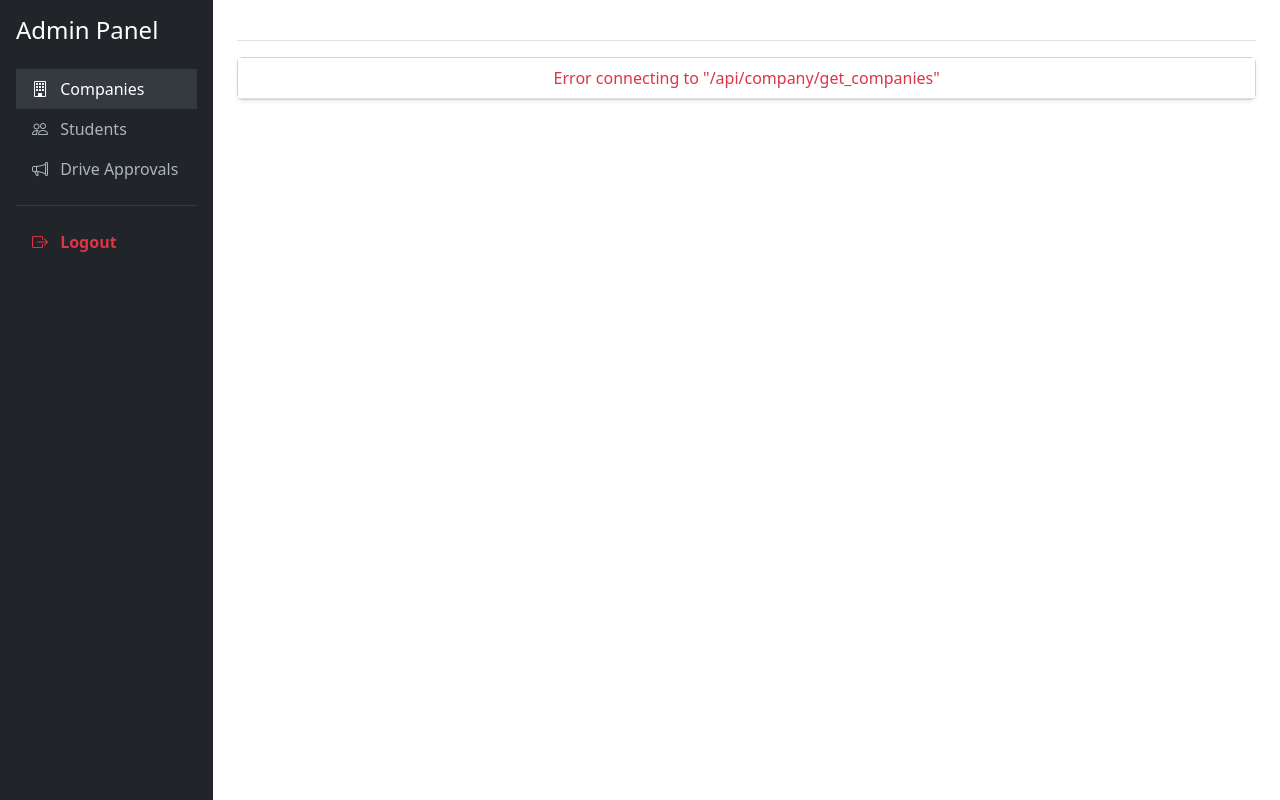
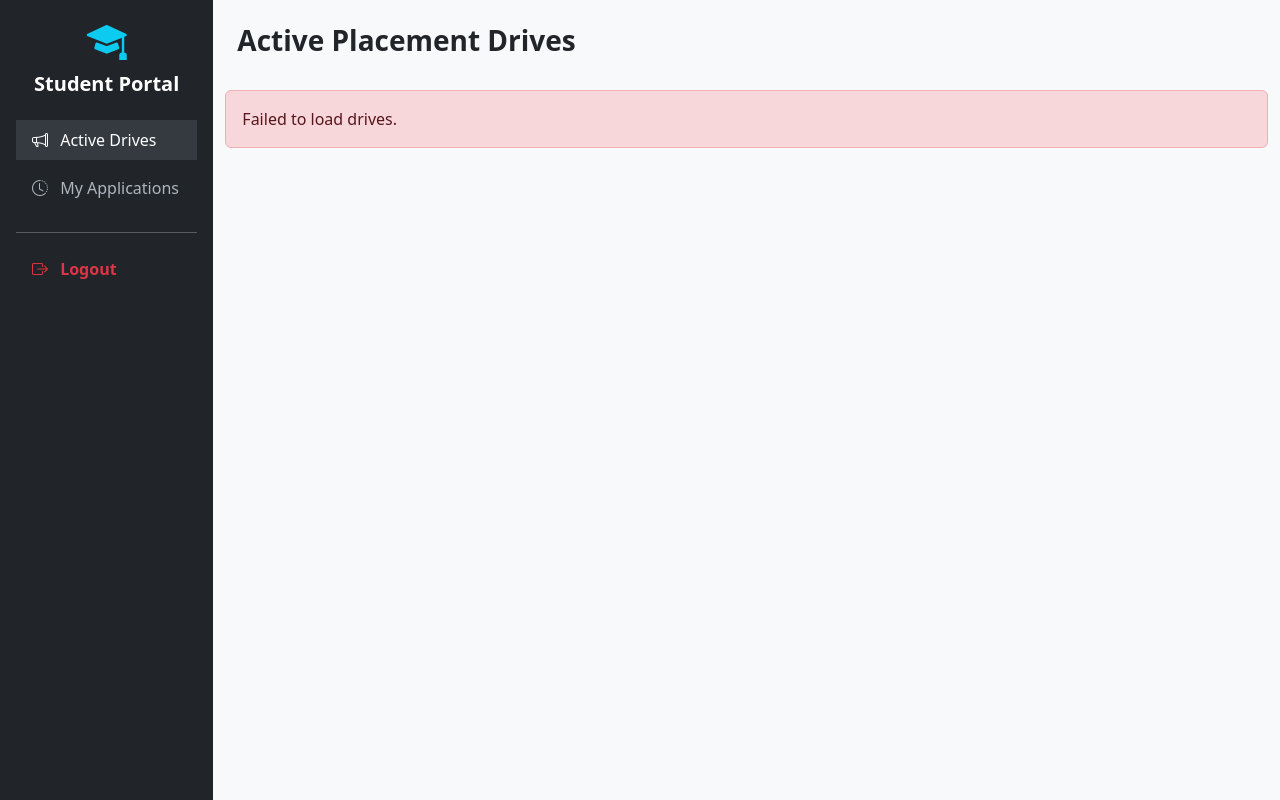
Before and after one commit to 25f2008178/placement-portal-application, a Flask app: template app/templates/student_dashboard.html in a window 1280 px wide. Run offline with Flask 3, Linux system fonts and the light colour scheme; the template is opened without the code that fills it, so the values that code supplies are empty; parts of the project's set-up code (start-up, migrations or seed data) failed here and were passed over.

Commit message:
Milestone-PPA Student-Dashboard-Management

```diff
--- a/app/models.py
+++ b/app/models.py
@@ -62,6 +62,7 @@ class Application(Model):
         ForeignKey("recruitment_drive.id"), nullable=False
     )
     student_id: Mapped[int] = mapped_column(ForeignKey("user.id"), nullable=False)
+    student_email: Mapped[str] = mapped_column(String(255), nullable=False)
 
     status: Mapped[ApplicationStatus] = mapped_column(
         Enum(ApplicationStatus), default=ApplicationStatus.APPLIED, nullable=False
--- a/app/routes/__init__.py
+++ b/app/routes/__init__.py
@@ -32,6 +32,6 @@ def company_dashboard():
 
 
 @main.route("/student")
-@roles_accepted("company")
+@roles_accepted("student")
 def student_dashboard():
     return render_template("student_dashboard.html")
--- a/app/signals.py
+++ b/app/signals.py
@@ -25,9 +25,8 @@ def setup_signals(app: Flask, user_datastore: SQLAlchemyUserDatastore):
                 if not static:
                     static = "static"
 
-                upload_path = os.path.join(static, "uploads/profiles")
-                if not os.path.exists(upload_path):
-                    os.makedirs(upload_path)
+                upload_path = os.path.join(static, "uploads", "profiles")
+                os.makedirs(upload_path, exist_ok=True)
 
                 file.save(os.path.join(upload_path, filename))
                 user.profile_pic = filename
--- a/app/static/js/admin.js
+++ b/app/static/js/admin.js
@@ -10,6 +10,8 @@ const drivesNav = document.getElementById("drivesNav");
 const detailModal = new bootstrap.Modal(document.getElementById("detailModal"));
 const modalBody = document.getElementById("modalBody");
 const modalTitle = document.getElementById("detailModalLabel");
+
+let placementChartInstance = null;
 
 const viewDetails = async (id, type) => {
     modalBody.innerHTML =
@@ -24,6 +26,10 @@ const viewDetails = async (id, type) => {
 
             modalTitle.innerText = `Drive Details: ${drive.title}`;
             modalBody.innerHTML = `
+        <div class="mb-3 text-center">
+            <img src="/static/uploads/profiles/${drive.company_profile_pic}" alt="${drive.company_name} logo" class="img-fluid rounded-circle shadow-sm" style="width: 80px; height: 80px; object-fit: cover;">
+            <p class="mt-2 text-muted fw-bold">${drive.company_name}</p>
+        </div>
         <h6><strong>Requirements:</strong> ${drive.requirements || "No requirements provided."}</h6>
         <p><strong>Description:</strong> ${drive.description}</p>
         <hr>
@@ -58,6 +64,9 @@ const viewDetails = async (id, type) => {
             const company = data[0];
             modalTitle.innerText = company.name;
             modalBody.innerHTML = `
+        <div class="mb-3 text-center">
+            <img src="/static/uploads/profiles/${company.profile_pic}" alt="${company.name} logo" class="img-fluid rounded-circle shadow-sm" style="width: 100px; height: 100px; object-fit: cover;">
+        </div>
         <p><strong>Email:</strong> ${company.email}</p>
         <p><strong>Status:</strong> ${company.is_active ? "Verified" : "Pending"}</p>
       `;
@@ -67,6 +76,9 @@ const viewDetails = async (id, type) => {
             const student = data[0];
             modalTitle.innerText = student.name;
             modalBody.innerHTML = `
+        <div class="mb-3 text-center">
+            <img src="/static/uploads/profiles/${student.profile_pic}" alt="${student.name} photo" class="img-fluid rounded-circle shadow-sm" style="width: 100px; height: 100px; object-fit: cover;">
+        </div>
         <p><strong>Email:</strong> ${student.email}</p>
         <p><strong>Status:</strong> ${student.is_active ? "Verified" : "Pending"}</p>
       `;
@@ -83,6 +95,9 @@ const renderCompanies = (companies) => {
     companyNav.classList.add("active");
     studentNav.classList.remove("active");
     drivesNav.classList.remove("active");
+
+    const statsContainer = document.getElementById("statsContainer");
+    if (statsContainer) statsContainer.classList.add("d-none");
 
     companies.forEach((company) => {
         const actionBtn = company.is_active
@@ -108,6 +123,9 @@ const renderStudents = (students) => {
     companyNav.classList.remove("active");
     studentNav.classList.add("active");
     drivesNav.classList.remove("active");
+
+    const statsContainer = document.getElementById("statsContainer");
+    if (statsContainer) statsContainer.classList.add("d-none");
 
     students.forEach((student) => {
         const actionBtn = student.is_active
@@ -156,6 +174,72 @@ const renderDrives = (drives) => {
                 <td><button class="btn btn-sm btn-info text-white" onclick="viewDetails('${drive.id}', 'drive')">View</button></td>
             </tr>`;
     });
+
+    const statsContainer = document.getElementById("statsContainer");
+    if (statsContainer) {
+        statsContainer.classList.remove("d-none");
+
+        const approvedDrives = drives.filter(d => d.is_approved);
+        const driveTitles = approvedDrives.map(d => d.title || `Drive #${d.id}`);
+
+        const appliedData = approvedDrives.map(d => d.application_stats?.applied || 0);
+        const shortlistedData = approvedDrives.map(d => d.application_stats?.shortlisted || 0);
+        const selectedData = approvedDrives.map(d => d.application_stats?.selected || 0);
+        const rejectedData = approvedDrives.map(d => d.application_stats?.rejected || 0);
+
+        const ctx = document.getElementById('placementChart').getContext('2d');
+        if (placementChartInstance) {
+            placementChartInstance.destroy();
+        }
+        placementChartInstance = new Chart(ctx, {
+            type: 'bar',
+            data: {
+                labels: driveTitles,
+                datasets: [
+                    {
+                        label: 'Applied',
+                        data: appliedData,
+                        backgroundColor: 'rgba(54, 162, 235, 0.7)'
+                    },
+                    {
+                        label: 'Shortlisted',
+                        data: shortlistedData,
+                        backgroundColor: 'rgba(255, 193, 7, 0.7)'
+                    },
+                    {
+                        label: 'Selected',
+                        data: selectedData,
+                        backgroundColor: 'rgba(25, 135, 84, 0.7)'
+                    },
+                    {
+                        label: 'Rejected',
+                        data: rejectedData,
+                        backgroundColor: 'rgba(220, 53, 69, 0.7)'
+                    }
+                ]
+            },
+            options: {
+                responsive: true,
+                plugins: {
+                    title: {
+                        display: true,
+                        text: 'Application Status per Approved Drive',
+                        font: { size: 16 }
+                    }
+                },
+                scales: {
+                    x: {
+                        stacked: true,
+                    },
+                    y: {
+                        stacked: true,
+                        beginAtZero: true,
+                        ticks: { stepSize: 1 }
+                    }
+                }
+            }
+        });
+    }
 };
 
 const fetchData = async (type) => {
--- /dev/null
+++ b/app/static/js/student.js
@@ -0,0 +1,225 @@
+const dynamicContent = document.getElementById("dynamicContent");
+const pageTitle = document.getElementById("pageTitle");
+const loader = document.getElementById("loader");
+const drivesNav = document.getElementById("drivesNav");
+const historyNav = document.getElementById("historyNav");
+
+let detailModal;
+const modalBody = document.getElementById("modalBody");
+const modalFooter = document.getElementById("modalFooter");
+const modalTitle = document.getElementById("detailModalLabel");
+let currentOpenDriveId = null;
+
+document.addEventListener("DOMContentLoaded", () => {
+    detailModal = new bootstrap.Modal(document.getElementById("detailModal"));
+    fetchAvailableDrives();
+});
+
+const fetchAvailableDrives = async () => {
+    loader.style.display = "inline-block";
+    pageTitle.innerText = "Active Placement Drives";
+    drivesNav.classList.add("active");
+    historyNav.classList.remove("active");
+
+    try {
+        const res = await fetch("/api/placement/get_drives");
+        const allDrives = await res.json();
+
+        const drives = allDrives.filter((d) => d.is_approved && !d.is_closed);
+
+        if (drives.length === 0) {
+            dynamicContent.innerHTML = `<div class="text-center py-5 text-muted"><h5>No active drives at the moment.</h5></div>`;
+            return;
+        }
+
+        dynamicContent.innerHTML = drives
+            .map(
+                (drive) => `
+            <div class="col-md-4">
+                <div class="card h-100 border-0 shadow-sm card-drive">
+                    <div class="card-body">
+                        <div class="d-flex justify-content-between align-items-start mb-3">
+                            <span class="badge bg-info-subtle text-info px-3 py-2">ID: #${drive.id}</span>
+                            <i class="bi bi-briefcase text-secondary h4"></i>
+                        </div>
+                        <h5 class="card-title fw-bold text-dark">${drive.title}</h5>
+                        <p class="text-muted small mb-3">
+                            ${drive.description.substring(0, 100)}${drive.description.length > 100 ? "..." : ""}
+                        </p>
+                        <div class="mb-3">
+                            <small class="text-secondary fw-bold">Requirements:</small><br>
+                            <small class="text-dark">${drive.requirements || "General"}</small>
+                        </div>
+                        <button class="btn btn-outline-info w-100 fw-bold" onclick="showDriveDetails(${JSON.stringify(drive).replace(/"/g, "&quot;")})">
+                            View Details
+                        </button>
+                    </div>
+                </div>
+            </div>
+        `,
+            )
+            .join("");
+    } catch (err) {
+        dynamicContent.innerHTML = `<div class="alert alert-danger">Failed to load drives.</div>`;
+    } finally {
+        loader.style.display = "none";
+    }
+};
+
+const showDriveDetails = (drive) => {
+    modalTitle.innerText = drive.title;
+    modalBody.innerHTML = `
+        <div class="mb-4 text-center">
+            <img src="/static/uploads/profiles/${drive.company_profile_pic}" alt="${drive.company_name} logo" class="img-fluid rounded-circle shadow-sm" style="width: 80px; height: 80px; object-fit: cover;">
+            <p class="mt-2 text-muted fw-bold mb-0">${drive.company_name}</p>
+        </div>
+        <div class="mb-3">
+            <label class="small fw-bold text-secondary text-uppercase">Job Description</label>
+            <p class="text-dark">${drive.description}</p>
+        </div>
+        <div class="mb-3">
+            <label class="small fw-bold text-secondary text-uppercase">Eligibility Criteria</label>
+            <p class="text-dark">${drive.requirements || "No specific requirements mentioned."}</p>
+        </div>
+    `;
+
+    currentOpenDriveId = drive.id;
+    document.getElementById("uploadSection").classList.add("d-none");
+    const actionBtn = document.getElementById("mainActionBtn");
+    actionBtn.innerText = "Apply Now";
+    actionBtn.onclick = () => prepareUpload();
+    document.getElementById("resumeFile").value = "";
+
+    detailModal.show();
+};
+
+const fetchHistory = async () => {
+    loader.style.display = "inline-block";
+    pageTitle.innerText = "My Application History";
+    drivesNav.classList.remove("active");
+    historyNav.classList.add("active");
+
+    try {
+        const res = await fetch("/api/application/my-applications");
+        const apps = await res.json();
+
+        dynamicContent.innerHTML = `
+            <div class="col-12">
+                <div class="card border-0 shadow-sm rounded-3">
+                    <div class="table-responsive">
+                        <table class="table table-hover align-middle mb-0">
+                            <thead class="table-light">
+                                <tr>
+                                    <th>Sr No.</th>
+                                    <th>Drive Name</th>
+                                    <th>Status</th>
+                                </tr>
+                            </thead>
+                            <tbody>
+                                ${
+                                    apps.length
+                                        ? apps
+                                              .map(
+                                                  (app, index) => `
+                                    <tr>
+                                        <td>${index + 1}.</td>
+                                        <td><strong>${app.drive_title}</strong></td>
+                                        <td><span class="badge ${getStatusBadge(app.status)}">${app.status}</span></td>
+                                    </tr>
+                                `,
+                                              )
+                                              .join("")
+                                        : '<tr><td colspan="4" class="text-center py-4">You haven\'t applied to any drives yet.</td></tr>'
+                                }
+                            </tbody>
+                        </table>
+                    </div>
+                </div>
+            </div>
+        `;
+    } catch (err) {
+        dynamicContent.innerHTML = `<div class="alert alert-danger">Failed to load history.</div>`;
+    } finally {
+        loader.style.display = "none";
+    }
+};
+
+const getStatusBadge = (status) => {
+    const s = status.toLowerCase();
+    if (s.includes("shortlist")) return "bg-success";
+    if (s.includes("reject")) return "bg-danger";
+    if (s.includes("wait")) return "bg-warning text-dark";
+    return "bg-secondary";
+};
+
+const prepareUpload = () => {
+    const uploadSection = document.getElementById("uploadSection");
+    const actionBtn = document.getElementById("mainActionBtn");
+
+    if (uploadSection.classList.contains("d-none")) {
+        uploadSection.classList.remove("d-none");
+        actionBtn.innerText = "Submit Application";
+        actionBtn.onclick = () => submitWithResume();
+    }
+};
+
+const submitWithResume = async () => {
+    const fileInput = document.getElementById("resumeFile");
+    const driveId = currentOpenDriveId;
+
+    if (!fileInput.files[0]) {
+        alert("Please select a PDF resume first.");
+        return;
+    }
+
+    const formData = new FormData();
+    formData.append("resume", fileInput.files[0]);
+
+    const actionBtn = document.getElementById("mainActionBtn");
+    const originalText = actionBtn.innerText;
+    actionBtn.disabled = true;
+    actionBtn.innerText = "Submitting...";
+
+    try {
+        const res = await fetch(`/api/application/apply/${driveId}`, {
+            method: "POST",
+            body: formData,
+        });
+
+        const result = await res.json();
+
+        if (res.ok) {
+            alert("Application and Resume uploaded successfully!");
+            detailModal.hide();
+            fetchHistory();
+        } else {
+            alert(
+                result.error ||
+                    "Upload failed. Ensure the file is a valid PDF under 2MB.",
+            );
+        }
+    } catch (err) {
+        console.error(err);
+        alert("Server error during upload.");
+    } finally {
+        actionBtn.disabled = false;
+        actionBtn.innerText = originalText;
+    }
+};
+
+const handleLogout = async () => {
+    if (confirm("Are you sure you want to log out?")) {
+        try {
+            const response = await fetch("/logout", { method: "GET" });
+
+            if (response.redirected) {
+                window.location.href = response.url;
+            } else {
+                window.location.href = "/login";
+            }
+        } catch (err) {
+            console.error("Logout failed:", err);
+            window.location.href = "/login";
+        }
+    }
+};
--- a/app/templates/security/register_user.html
+++ b/app/templates/security/register_user.html
@@ -20,7 +20,6 @@
 />
 
 <style>
-    /* Prevent the default menu from showing up as a bullet list */
     ul { list-style: none !important; padding: 0 !important; }
     .form-control:focus, .form-select:focus {
         border-color: #0dcaf0;
--- a/app/templates/student_dashboard.html
+++ b/app/templates/student_dashboard.html
@@ -3,23 +3,18 @@
     <head>
         <meta charset="UTF-8" />
         <meta name="viewport" content="width=device-width, initial-scale=1.0" />
-        <title>Admin Dashboard</title>
+        <title>Student Dashboard</title>
 
         <link
             href="https://cdn.jsdelivr.net/npm/bootstrap@5.3.8/dist/css/bootstrap.min.css"
             rel="stylesheet"
-            integrity="sha384-sRIl4kxILFvY47J16cr9ZwB07vP4J8+LH7qKQnuqkuIAvNWLzeN8tE5YBujZqJLB"
-            crossorigin="anonymous"
         />
-        <script
-            src="https://cdn.jsdelivr.net/npm/bootstrap@5.3.8/dist/js/bootstrap.bundle.min.js"
-            integrity="sha384-FKyoEForCGlyvwx9Hj09JcYn3nv7wiPVlz7YYwJrWVcXK/BmnVDxM+D2scQbITxI"
-            crossorigin="anonymous"
-        ></script>
+        <script src="https://cdn.jsdelivr.net/npm/bootstrap@5.3.8/dist/js/bootstrap.bundle.min.js"></script>
         <link
             rel="stylesheet"
             href="https://cdn.jsdelivr.net/npm/bootstrap-icons@1.13.1/font/bootstrap-icons.min.css"
         />
+
         <style>
             .sidebar {
                 min-height: 100vh;
@@ -33,49 +28,59 @@
                 color: white;
                 background: #343a40;
             }
+            .btn-cyan {
+                background-color: #0dcaf0;
+                color: white;
+                border: none;
+            }
+            .btn-cyan:hover {
+                background-color: #0baccc;
+                color: white;
+            }
             .loading-spinner {
                 display: none;
+            }
+            .card-drive:hover {
+                transform: translateY(-5px);
+                transition: 0.3s;
             }
         </style>
     </head>
     <body>
         <div class="container-fluid">
             <div class="row">
-                <nav class="col-md-3 col-lg-2 d-md-block sidebar p-3">
-                    <h4 class="mb-4">Admin Panel</h4>
-                    <ul class="nav d-flex flex-column">
+                <nav class="col-md-3 col-lg-2 d-md-block sidebar p-3 shadow-sm">
+                    <div class="text-center mb-4">
+                        <i
+                            class="bi bi-mortarboard-fill text-info display-6"
+                        ></i>
+                        <h5 class="mt-2 fw-bold">Student Portal</h5>
+                    </div>
+                    <ul class="nav d-flex flex-column gap-2">
                         <li class="nav-item">
                             <a
                                 class="nav-link active"
-                                id="companyNav"
+                                id="drivesNav"
                                 href="#"
-                                onclick="fetchData('companies')"
-                                ><i class="bi bi-building me-2"></i>
-                                Companies</a
+                                onclick="fetchAvailableDrives()"
                             >
+                                <i class="bi bi-megaphone me-2"></i> Active
+                                Drives
+                            </a>
                         </li>
                         <li class="nav-item">
                             <a
                                 class="nav-link"
-                                id="studentNav"
+                                id="historyNav"
                                 href="#"
-                                onclick="fetchData('students')"
-                                ><i class="bi bi-people me-2"></i> Students</a
+                                onclick="fetchHistory()"
                             >
+                                <i class="bi bi-clock-history me-2"></i> My
+                                Applications
+                            </a>
                         </li>
                         <li class="nav-item">
-                            <a
-                                class="nav-link"
-                                id="drivesNav"
-                                href="#"
-                                onclick="fetchData('drives')"
-                                ><i class="bi bi-megaphone me-2"></i> Drive
-                                Approvals</a
-                            >
-                        </li>
-
-                        <li class="nav-item">
-                            <hr class="text-secondary" />
+                            <hr />
                             <a
                                 href="#"
                                 class="nav-link text-danger fw-bold"
@@ -88,28 +93,22 @@
                     </ul>
                 </nav>
 
-                <main class="col-md-9 ms-sm-auto col-lg-10 px-md-4 py-4">
+                <main
+                    class="col-md-9 ms-sm-auto col-lg-10 px-md-4 py-4 bg-light"
+                >
                     <div
-                        class="d-flex justify-content-between align-items-center border-bottom pb-2 mb-3"
+                        class="d-flex justify-content-between align-items-center mb-4"
                     >
-                        <h1 class="h2" id="pageTitle"></h1>
+                        <h1 class="h3 fw-bold" id="pageTitle">
+                            Active Placement Drives
+                        </h1>
                         <div
                             id="loader"
-                            class="spinner-border spinner-border-sm text-primary loading-spinner"
+                            class="spinner-border spinner-border-sm text-info loading-spinner"
                         ></div>
                     </div>
 
-                    <div class="card shadow-sm">
-                        <div class="table-responsive">
-                            <table class="table table-hover align-middle mb-0">
-                                <thead
-                                    class="table-light"
-                                    id="tableHeader"
-                                ></thead>
-                                <tbody id="tableBody"></tbody>
-                            </table>
-                        </div>
-                    </div>
+                    <div id="dynamicContent" class="row g-4"></div>
                 </main>
             </div>
         </div>
@@ -118,36 +117,49 @@
             class="modal fade"
             id="detailModal"
             tabindex="-1"
-            aria-labelledby="detailModalLabel"
             aria-hidden="true"
         >
-            <div class="modal-dialog modal-lg">
-                <div class="modal-content">
+            <div class="modal-dialog">
+                <div class="modal-content border-0 shadow">
                     <div class="modal-header">
-                        <h5 class="modal-title" id="detailModalLabel">
-                            Details
+                        <h5 class="modal-title fw-bold" id="detailModalLabel">
+                            Drive Details
                         </h5>
-                        <button
-                            type="button"
-                            class="btn-close"
-                            data-bs-dismiss="modal"
-                            aria-label="Close"
-                        ></button>
                     </div>
                     <div class="modal-body" id="modalBody"></div>
-                    <div class="modal-footer">
+                    <div class="modal-footer d-block">
+                        <div id="uploadSection" class="mb-3 d-none">
+                            <label
+                                class="form-label small fw-bold text-secondary"
+                                >UPLOAD RESUME (PDF ONLY)</label
+                            >
+                            <input
+                                type="file"
+                                id="resumeFile"
+                                class="form-control form-control-sm"
+                                accept=".pdf"
+                            />
+                        </div>
+                        <div class="d-flex justify-content-end gap-2">
                             <button
-                            type="button"
                                 class="btn btn-secondary"
                                 data-bs-dismiss="modal"
                             >
                                 Close
                             </button>
+                            <button
+                                id="mainActionBtn"
+                                class="btn btn-cyan text-white px-4"
+                                onclick="prepareUpload()"
+                            >
+                                Apply Now
+                            </button>
+                        </div>
                     </div>
                 </div>
             </div>
         </div>
 
-        <script src="{{url_for('static', filename='js/admin.js')}}"></script>
+        <script src="{{url_for('static', filename='js/student.js')}}"></script>
     </body>
 </html>
```
Also changed, not shown: app/routes/api/application.py (+29 -3 lines), app/routes/api/company.py (+7 -3 lines), app/routes/api/placement.py (+24 -6 lines), app/routes/api/student.py (+6 -2 lines), app/static/js/company.js (+10 -5 lines), app/templates/admin_dashboard.html (+9 -0 lines). Lines whose indentation alone changed are shown as unchanged.
